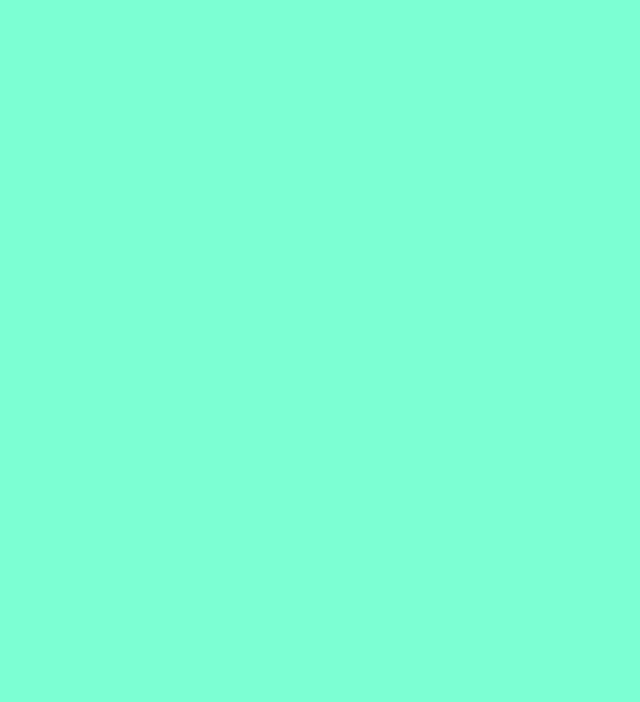
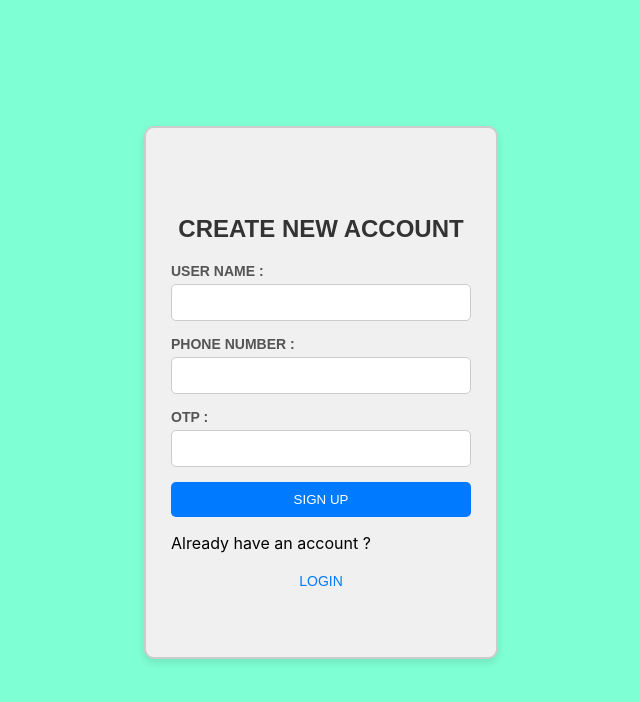
Before and after one commit to Raj2366/quizsets, a React (Create React App) app: page /signup in a window 1280 px wide. Before the commit this address had no page. Shown: the top 702 px of the page, without its empty margins (319-959 px from the left). Built offline with nearby package versions, Linux system fonts and the light colour scheme.

Commit message:
Arnav team A

```diff
--- a/src/App.js
+++ b/src/App.js
@@ -2,6 +2,7 @@ import React from 'react';
 import { BrowserRouter, Routes, Route } from 'react-router-dom';
 import Form from './component/Form';
 import Forgot from './component/Forgot';
+import Signup from './component/Signup';
 
 function App() {
   return (
@@ -9,7 +10,8 @@ function App() {
       <Routes>
         <Route path="/" element={<Form />} />
         <Route path="/forgot" element={<Forgot/>}/>
-
+        <Route path="/signup" element={<Signup/>}/>
+        <Route path="/form" element={<Form/>}></Route>
       </Routes>
     </BrowserRouter>
   );
--- a/src/component/Forgot.css
+++ b/src/component/Forgot.css
@@ -2,7 +2,7 @@
     display: flex;
    margin-top: 100px;
     align-items: center;
-    height: 50vh;
+    height: 60vh;
     background-color: #f0f0f0;
 
 }
--- a/src/component/Forgot.jsx
+++ b/src/component/Forgot.jsx
@@ -1,5 +1,6 @@
 import React from "react";
 import "./Forgot.css";
+import { Link } from "react-router-dom";
 
 function Forgot(){
     return(
@@ -18,9 +19,10 @@ function Forgot(){
 
             <button type="submit">SUBMIT</button>
 
+            <Link to="/form"> GOBACK</Link>
         </form>
         </div>
     )
 
 }
-export default Forgot
+export default Forgot;
--- a/src/component/Form.js
+++ b/src/component/Form.js
@@ -8,7 +8,7 @@ function Form() {
     return (
         <div className="container">
             <form>
-                <h2>USER AUTHENTICATION</h2>
+                <h2>LOGIN</h2>
 
                 <label htmlFor="email">Enter your e-mail:
                     <input type="email" id="email" />
@@ -22,6 +22,9 @@ function Form() {
                 <br></br>
 
                 <Link to='/forgot' >FORGET PASSWORD</Link>
+                <Link to='/signup'>SIGN UP</Link>
+
+
             </form>
         </div>
     );
--- /dev/null
+++ b/src/component/Signup.css
@@ -0,0 +1,50 @@
+/* Center the form and apply a box effect */
+.signup-container {
+    display: flex;
+    justify-content: center;
+    align-items: center;
+    height: 100vh;
+    background-color: #f2f2f2;
+}
+
+.signup-form {
+    background-color: white;
+    padding: 30px;
+    border-radius: 10px;
+    box-shadow: 0 4px 8px rgba(0, 0, 0, 0.1);
+    max-width: 400px;
+    width: 100%;
+}
+
+.signup-form h2 {
+    text-align: center;
+    margin-bottom: 20px;
+}
+
+.signup-form label {
+    display: block;
+    margin-bottom: 10px;
+}
+
+.signup-form input {
+    width: 100%;
+    padding: 10px;
+    margin-top: 5px;
+    margin-bottom: 15px;
+    border: 1px solid #ccc;
+    border-radius: 5px;
+}
+
+.signup-form button {
+    width: 100%;
+    padding: 10px;
+    background-color: #4CAF50;
+    color: white;
+    border: none;
+    border-radius: 5px;
+    cursor: pointer;
+}
+
+.signup-form button:hover {
+    background-color: #45a049;
+}
--- /dev/null
+++ b/src/component/Signup.jsx
@@ -0,0 +1,29 @@
+import React from "react";
+import "./Signup.css"
+import { Link } from "react-router-dom";
+
+function Signup(){
+    return(
+        <div className="container">
+            <form>
+                <h2>CREATE NEW ACCOUNT</h2>
+
+                <label >USER NAME :
+                <input type="text"></input>
+                </label>
+                <label>PHONE NUMBER :
+                <input type="number"></input>
+                </label>
+                <label>OTP :
+                <input type="number"></input>
+                </label>
+
+                <button type="sumbit">SIGN UP</button>
+                <p>Already have an account ?</p>
+                <Link to="/form"> LOGIN</Link>
+            </form>
+        </div>
+    )
+}
+
+export default Signup;
```
